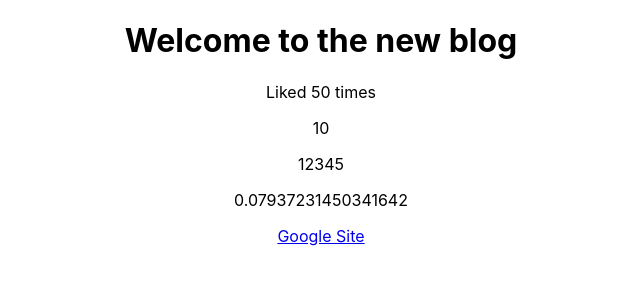
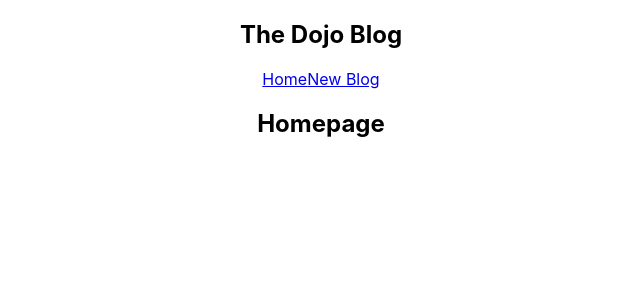
Before and after one commit to rupam-seal/MAL, a React (Create React App) app in the folder dojo-blog/: page / in a window 1280 px wide. Shown: the top 300 px of the page, without its empty margins (319-959 px from the left). Built offline with nearby package versions, Linux system fonts and the light colour scheme.

Commit message:
✨completed: lesson-5

```diff
--- a/dojo-blog/src/App.js
+++ b/dojo-blog/src/App.js
@@ -1,20 +1,13 @@
 import './App.css';
+import Home from './Home';
+import Navbar from './Navbar';
 
 function App() {
-  const title = 'Welcome to the new blog';
-  const likes = 50;
-  // const person = { name: 'yeshi', age: 50 };
-  const link = 'https://www.google.com';
   return (
     <div className="App">
+      <Navbar />
       <div className="content">
-        <h1>{title}</h1>
-        <p>Liked {likes} times</p>
-        {/* <p>{person}</p> */}
-        <p>{10}</p>
-        <p>{[1, 2, 3, 4, 5]}</p>
-        <p>{Math.random() / 10}</p>
-        <a href={link}>Google Site</a>
+        <Home />
       </div>
     </div>
   );
--- /dev/null
+++ b/dojo-blog/src/Home.js
@@ -0,0 +1,11 @@
+import React from 'react';
+
+const Home = () => {
+  return (
+    <div className="home">
+      <h2>Homepage</h2>
+    </div>
+  );
+};
+
+export default Home;
--- /dev/null
+++ b/dojo-blog/src/Navbar.js
@@ -0,0 +1,15 @@
+import React from 'react';
+
+const Navbar = () => {
+  return (
+    <nav className="navbar">
+      <h1>The Dojo Blog</h1>
+      <div className="links">
+        <a href="/">Home</a>
+        <a href="/create">New Blog</a>
+      </div>
+    </nav>
+  );
+};
+
+export default Navbar;
```
